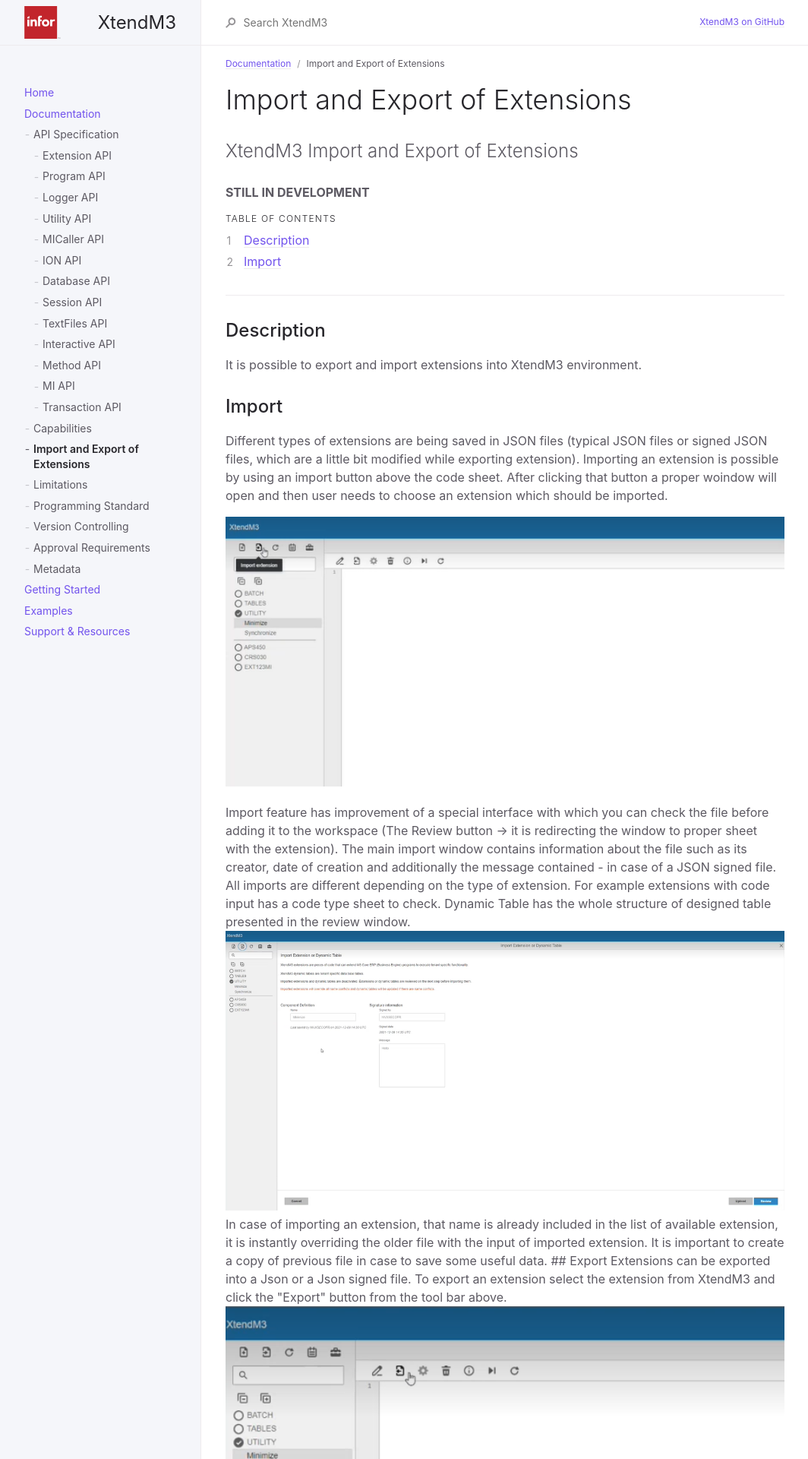
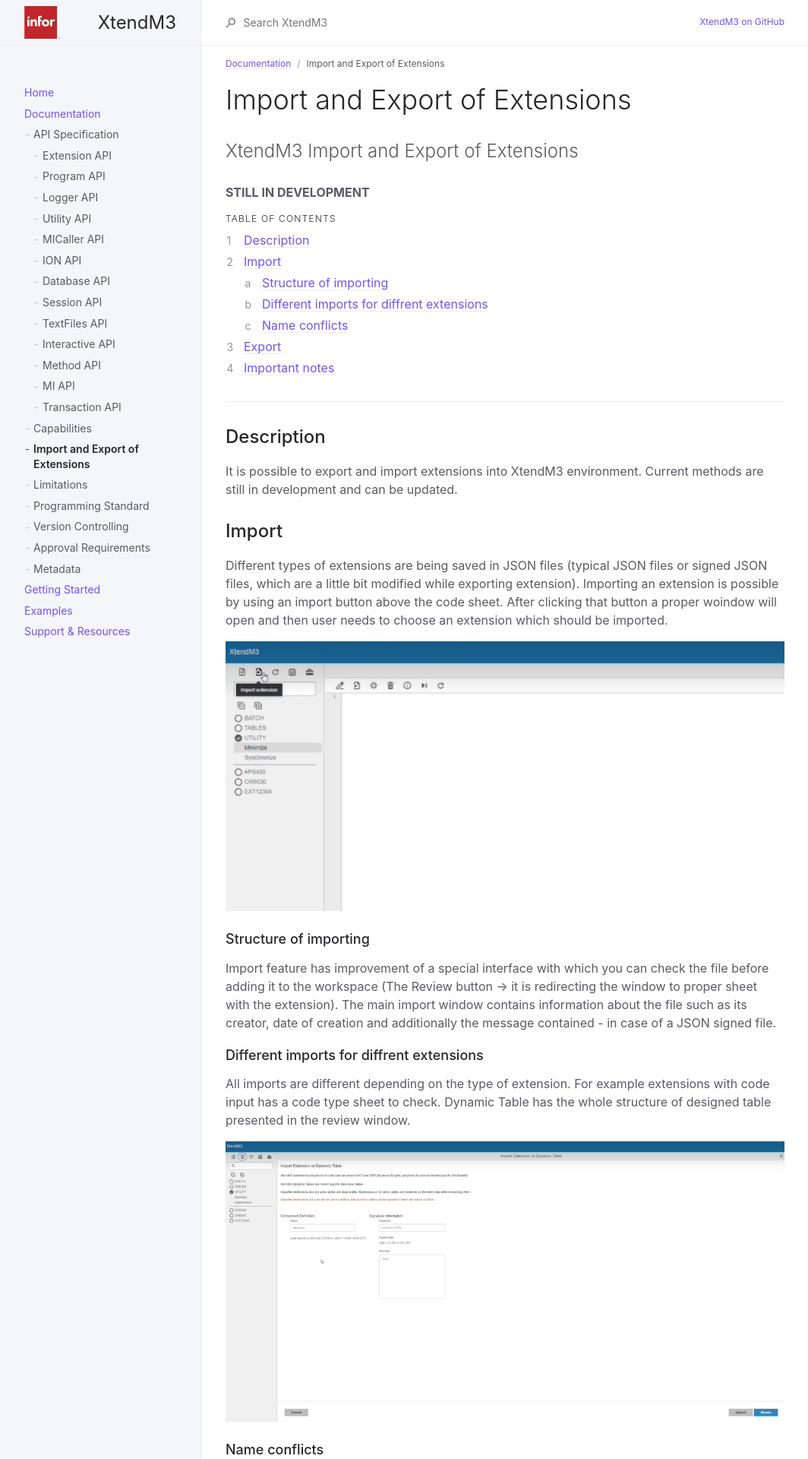
Before and after one commit to infor-cloud/xtendm3, a Jekyll site: the page built from docs/documentation/import-export.md, in a window 1280 px wide. Shown: the top 1920 px of the page at 76% size, without its empty margins (107-1171 px from the left). Built offline with Jekyll 4.4.1, drawn with Linux system fonts in a browser that asks for light colours; some of the changed text lies outside the part shown.

Commit message:
clean up and description

```diff
--- a/docs/documentation/import-export.md
+++ b/docs/documentation/import-export.md
@@ -22,25 +22,25 @@ XtendM3 Import and Export of Extensions
 ---
 
 ## Description
-It is possible to export and import extensions into XtendM3 environment.
+It is possible to export and import extensions into XtendM3 environment. Current methods are still in development and can be updated.
 
 ## Import
 Different types of extensions are being saved in JSON files (typical JSON files or signed JSON files, which are a little bit modified while exporting extension). Importing an extension is possible by using an import button above the code sheet. After clicking that button a proper woindow will open and then user needs to choose an extension which should be imported.
 
 <img src="../../../assets/attachments/export/import_bttn.PNG" width="950">
 
-<Structure of importing>
+### Structure of importing
 
 Import feature has improvement of a special interface with which you can check the file before adding it to the workspace (The Review button -> it is redirecting the window to proper sheet with the extension). The main import window contains information about the file such as its creator, date of creation and additionally the message contained - in case of a JSON signed file.
 
-<Different imports for diffrent extensions>
+### Different imports for diffrent extensions
 
 All imports are different depending on the type of extension. For example extensions with code input has a code type sheet to check. Dynamic Table has the whole structure of designed table presented in the review window.
 
 <img src="../../../assets/attachments/export/import_window.PNG" width="950">
 
-<Name conflicts>
-In case of importing an extension, that name is already included in the list of available extension, it is instantly overriding the older file with the input of imported extension. It is important to create a copy of previous file in case to save some useful data.
+### Name conflicts
+In case of importing an extension, that name is already included in the list of available extension, it is instantly overriding the older file with the input of imported extension. It is important to create a copy of previous file in case to save some useful data.<br>
 
 ## Export
 
@@ -48,18 +48,18 @@ Extensions can be exported into a Json or a Json signed file. To export an exten
 
 <img src="../../../assets/attachments/export/ex_button.PNG" width="950">
 
-Pop up window will aprear with export options.<br>
-* Message - Inputted message will be displayed when importing the extension;<br>
-* Export - fetches the latest version of the extension;<br>
-* Local export - exports extension cashed in the web browser;<br>
+Pop up window will aprear with export options:<br>
+* Message - Inputted message will be displayed when importing the extension<br>
+* Export - fetches the latest version of the extension<br>
+* Local export - exports extension cashed in the web browser<br>
 * Signed Export - exports into a signed file.
 
 <img src="../../../assets/attachments/export/window.PNG" width="950">
 
 After selecting one of export option, file will be automaticly saved on local directory.<br>
 
-### Important notes
+## Important notes
 
-* Files will be overwritten in case of file name conflict. Remember to export previous extension first to save it befor overwriting;<br>
-* Imported extensions are being validated, if not valid an error window will apear;<br>
+* Files will be overwritten in case of file name conflict. Remember to export previous extension first to save it befor overwriting<br>
+* Imported extensions are being validated, if not valid an error window will apear<br>
 * Current Import/Export method is not a final version. Still in development.
```
